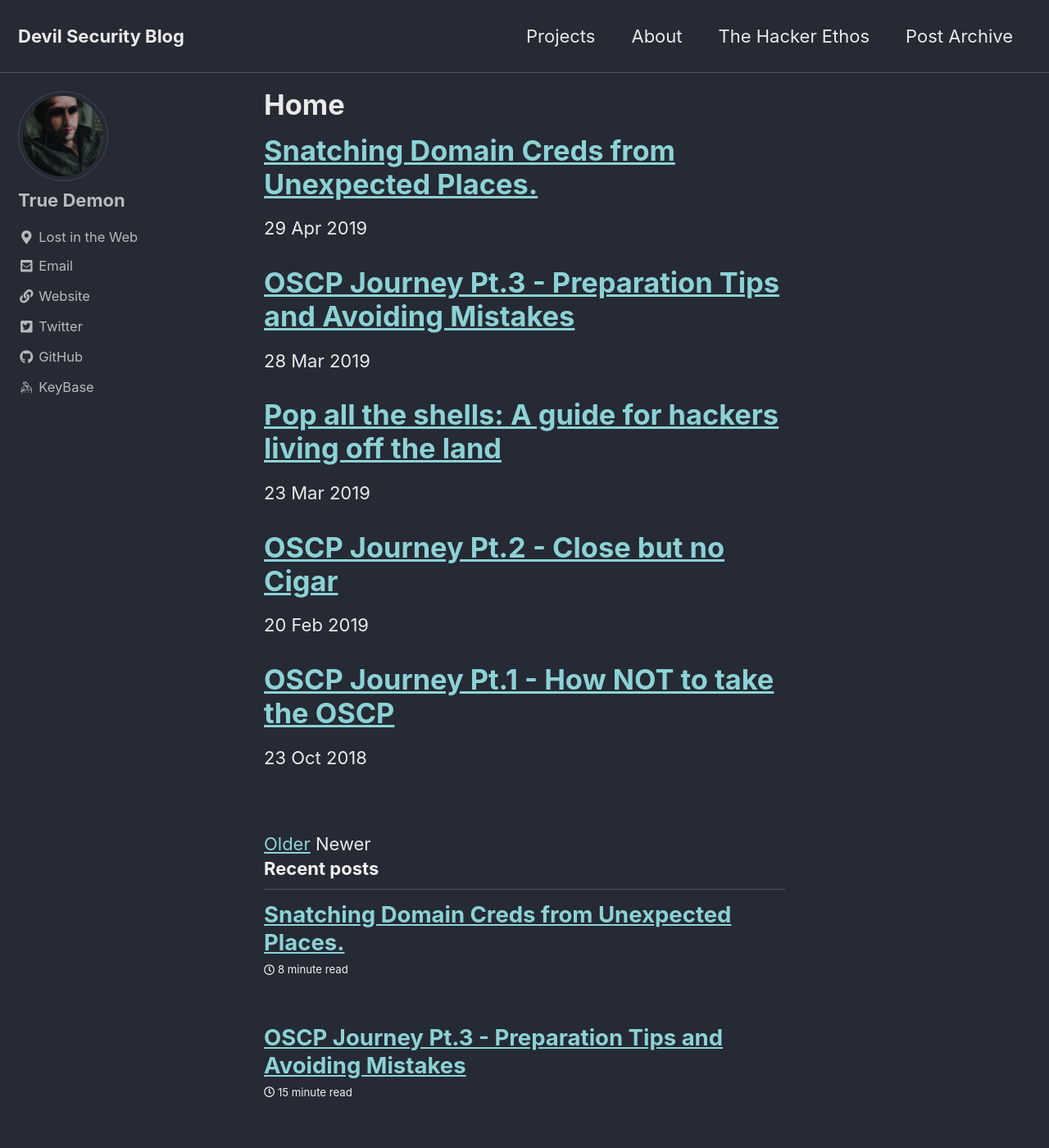
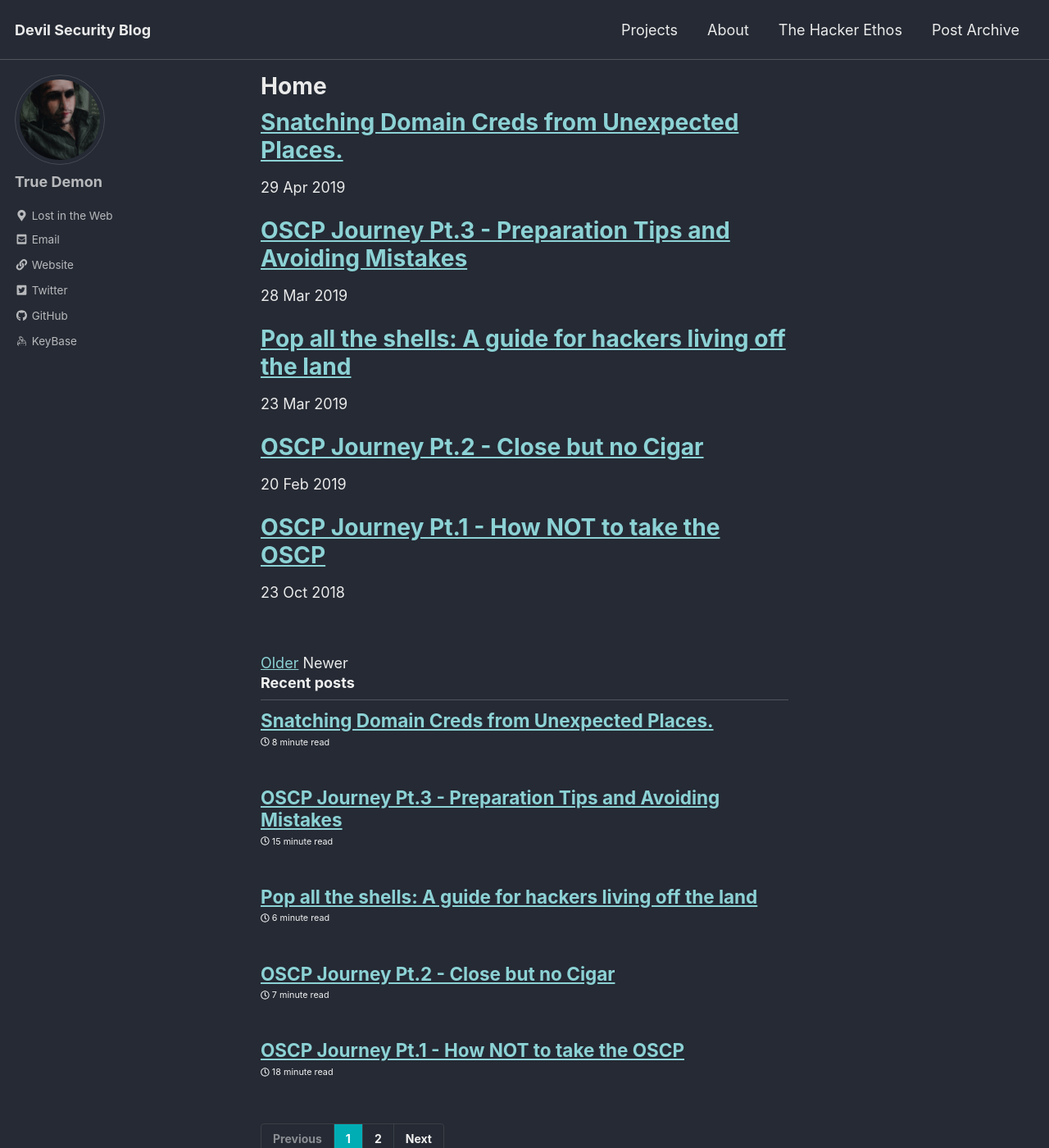
Before and after one commit to True-Demon/true-demon.github.io, a Jekyll site: the page built from index.html, in a window 1280 px wide and 1400 px high. Shown: the whole window at 82% size. Built offline with Jekyll 4.4.1, drawn with Linux system fonts in a browser that asks for light colours; cached includes are drawn as plain includes; nearby versions of some CDN libraries; the list of posts is cut into pages by our own code.

Commit message:
Adjusted _reset.scss font sizes

```diff
--- a/_sass/minimal-mistakes/_reset.scss
+++ b/_sass/minimal-mistakes/_reset.scss
@@ -15,15 +15,15 @@
   }
 
   @include breakpoint($large) {
+    font-size: 14px;
+  }
+
+  @include breakpoint($x-large) {
     font-size: 18px;
   }
 
-  @include breakpoint($x-large) {
-    font-size: 22px;
-  }
-
-  -webkit-text-size-adjust: 100%;
-  -ms-text-size-adjust: 100%;
+  -webkit-text-size-adjust: 80%;
+  -ms-text-size-adjust: 80%;
 }
 
 /* Remove margin */
```
